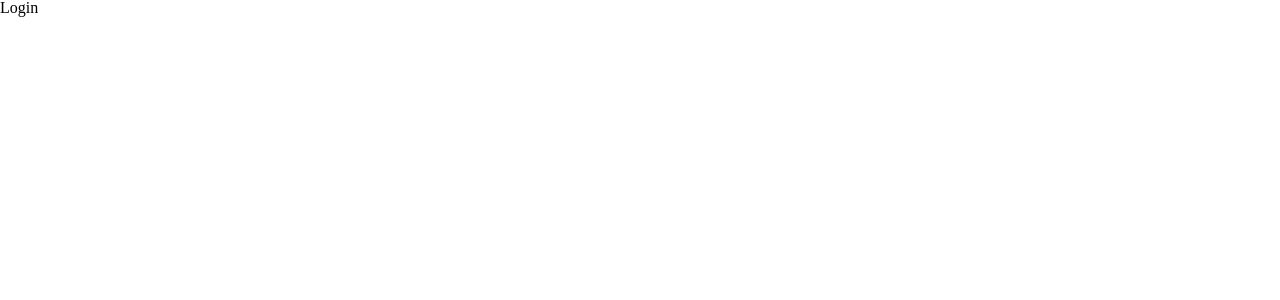
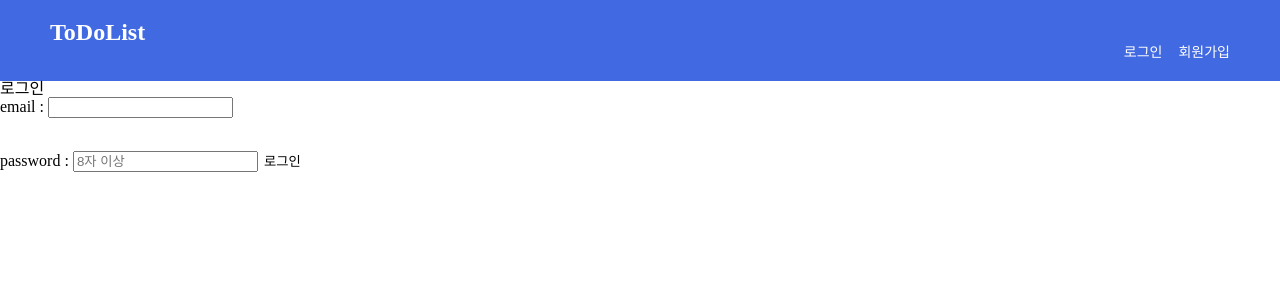
Before and after one commit to munseunggyu/todo_app, a React (Create React App) app: page /login in a window 1280 px wide. Shown: the top 300 px of the page. Built offline with nearby package versions, Linux system fonts and the light colour scheme.

Commit message:
feat: 로그인 기능

```diff
--- /dev/null
+++ b/src/context/userInfo.tsx
@@ -0,0 +1,6 @@
+// export { AuthContext, AuthContextProvider };
+import React from "react";
+
+export default function userInfo() {
+  return <div>userInfo</div>;
+}
--- a/src/pages/login/index.tsx
+++ b/src/pages/login/index.tsx
@@ -1,5 +1,83 @@
+import axios from "axios";
+import * as yup from "yup";
 import React from "react";
+import { yupResolver } from "@hookform/resolvers/yup";
+import { useForm } from "react-hook-form";
+import { useNavigate } from "react-router-dom";
+import Nav from "../../common/Nav";
+
+interface ILoginForm {
+  email: string;
+  password: string;
+}
+
+const formSchema = yup.object({
+  email: yup
+    .string()
+    .required("이메일을 입력해주세요")
+    .email("이메일 형식이 아닙니다."),
+  password: yup
+    .string()
+    .required("영문, 숫자포함 8자리를 입력해주세요.")
+    .min(8, "최소 8자 이상 가능합니다")
+    .max(15, "최대 15자 까지만 가능합니다")
+    .matches(
+      /^(?=.*[A-Za-z])(?=.*\d)[A-Za-z\d]{8,15}$/,
+      "영문 숫자포함 8자리를 입력해주세요."
+    ),
+});
 
 export default function Login() {
-  return <div>Login</div>;
+  const navigate = useNavigate();
+  const {
+    register,
+    handleSubmit,
+    formState: { errors },
+  } = useForm<ILoginForm>({
+    resolver: yupResolver(formSchema),
+  });
+
+  const handleSignUp = async (data: ILoginForm) => {
+    await axios
+      .post(`http://localhost:8080/users/login`, {
+        email: data.email,
+        password: data.password,
+      })
+      .then((res) => {
+        localStorage.setItem("Access Token", res.data.token);
+        alert("로그인이 완료되었습니다.");
+        navigate("/");
+      })
+      .catch((error) => alert(error.response.data.details));
+  };
+  return (
+    <>
+      <Nav />
+      <form onSubmit={handleSubmit(handleSignUp)}>
+        <fieldset>
+          <legend>로그인</legend>
+
+          <label htmlFor="myEmail">email : </label>
+          <input type="email" id="myEmail" {...register("email")} />
+
+          <p> {errors.email?.message} </p>
+
+          <br />
+          <br />
+
+          <label htmlFor="myPassWord">password : </label>
+          <input
+            type="password"
+            id="myPassWord"
+            placeholder="8자 이상"
+            {...register("password")}
+          />
+          <button type="submit">로그인</button>
+          <p> {errors.password?.message} </p>
+          <br />
+          <br />
+        </fieldset>
+      </form>
+    </>
+  );
 }
--- a/src/pages/signup/index.tsx
+++ b/src/pages/signup/index.tsx
@@ -48,6 +48,8 @@ export default function SignUp() {
         password: data.password,
       })
       .then((res) => {
+        console.log(res.data);
+
         localStorage.setItem("Access Token", res.data.token);
         alert("회원가입이 완료되었습니다.");
         navigate("/");
@@ -87,9 +89,8 @@ export default function SignUp() {
             placeholder="비밀번호 확인"
             {...register("password_confirm")}
           />
+          <button type="submit">회원가입</button>
           <p> {errors.password_confirm?.message} </p>
-
-          <button type="submit">회원가입</button>
         </fieldset>
       </form>
     </>
--- a/src/router/index.tsx
+++ b/src/router/index.tsx
@@ -1,4 +1,4 @@
-import React from "react";
+import React, { useEffect, useState } from "react";
 import { Route, Routes } from "react-router-dom";
 import Home from "../pages/Home";
 import Login from "../pages/login";
@@ -6,6 +6,15 @@ import SignUp from "../pages/signup";
 import Todo from "../pages/todo";
 
 export default function Router() {
+  const [token, setToken] = useState(null);
+
+  useEffect(() => {
+    setToken((prev): any => {
+      if (localStorage.getItem("Access Token")) {
+        return localStorage.getItem("Access Token");
+      }
+    });
+  }, [token]);
   return (
     <Routes>
       <Route path="/" element={<Home />} />
```
